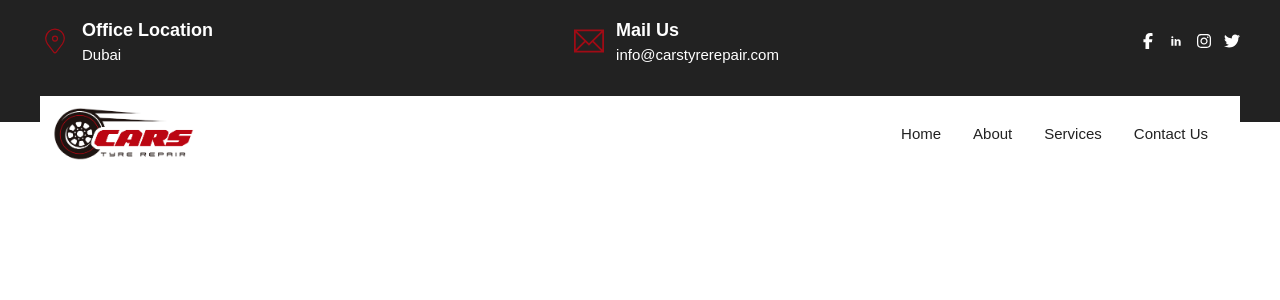
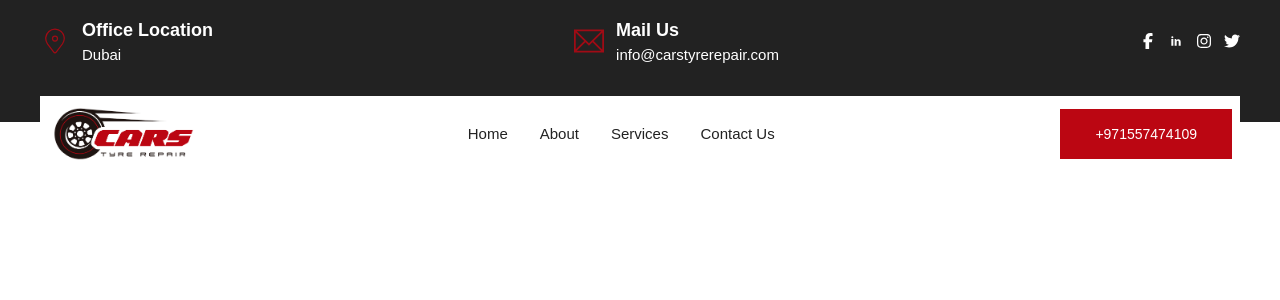
Before and after one commit to TopDEV-fs/CarstyreRepair_Website, a Next.js app: page / in a window 1280 px wide. Shown: the top 300 px of the page. Built offline with nearby package versions, Linux system fonts and the light colour scheme.

Commit message:
add contact number button in navbar section

```diff
--- a/src/app/Components/Navbar.jsx
+++ b/src/app/Components/Navbar.jsx
@@ -16,6 +16,10 @@ function Navbar() {
                 <li className="pr-4"><a href="#home" className="p-2 hover:text-[#BB0612]">Contact Us</a></li>
               </ul>
             </div>
+            {/* Appointment button */}
+            <div className="bg-[#BB0612] text-white py-[15px] px-[35px] hover:bg-[#222222] text-sm font-sans">
+              <a href="#">+971557474109</a>
+            </div>
         </div>
     </nav>
   )
```
